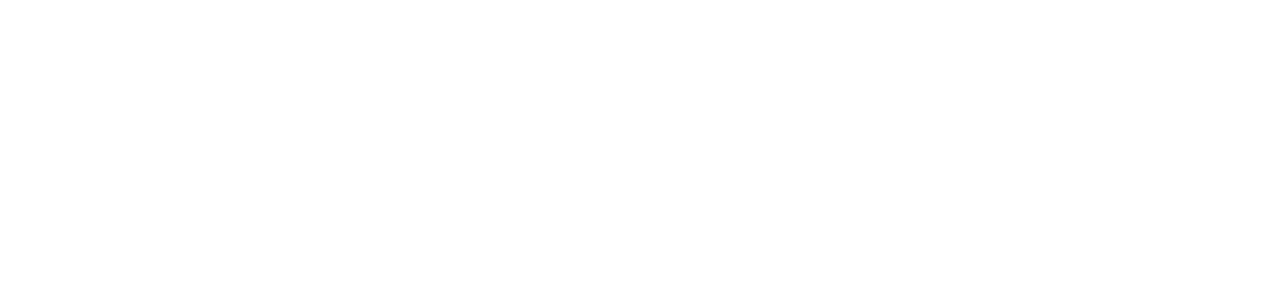
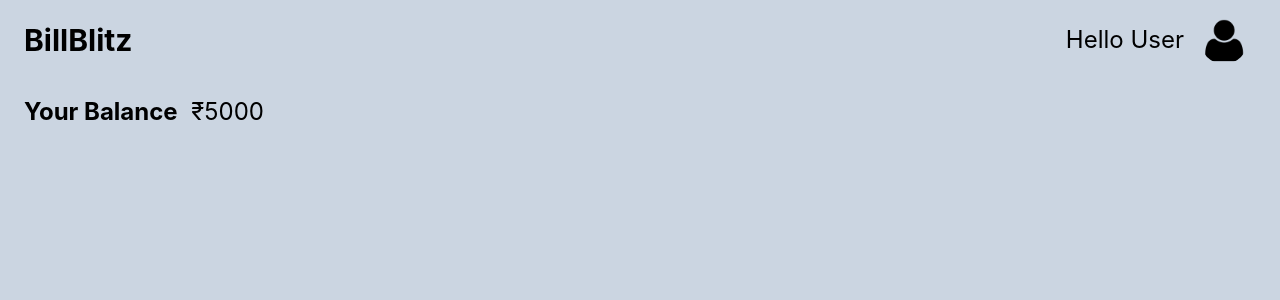
Before and after one commit to shreyansh1410/paytm, a React (Vite) app in the folder frontend/: page /dashboard in a window 1280 px wide. Shown: the top 300 px of the page. Built offline with nearby package versions, Linux system fonts and the light colour scheme.

Commit message:
added more components

```diff
--- /dev/null
+++ b/frontend/src/components/Appbar.jsx
@@ -0,0 +1,20 @@
+import React from "react";
+
+export const Appbar = () => {
+  return (
+    <div className="h-max p-4 px-6">
+      <div className="flex flex-row justify-between items-center text-2xl">
+        <div className="font-bold text-3xl">BillBlitz</div>
+        <div className="flex flex-row items-center">
+          <div className="font-normal px-2">
+            <span>Hello </span>
+            <span>User</span>
+          </div>
+          <div className="px-2">
+            <img src="/user.png" alt="user" className="w-12 rounded-full"/>
+          </div>
+        </div>
+      </div>
+    </div>
+  );
+};
--- /dev/null
+++ b/frontend/src/components/Balance.jsx
@@ -0,0 +1,10 @@
+export const Balance = ({ balance }) => {
+  return (
+    <div className="p-4 px-6">
+      <div className="text-2xl">
+        <span className="font-bold mr-2"> Your Balance </span>
+        <span>₹{balance}</span>
+      </div>
+    </div>
+  );
+};
--- a/frontend/src/pages/Dashboard.jsx
+++ b/frontend/src/pages/Dashboard.jsx
@@ -1,11 +1,15 @@
-import React from 'react'
+import { Appbar } from "../components/Appbar";
+import { Balance } from "../components/Balance";
 
 const Dashboard = () => {
   return (
-    <div>
+    <div className="bg-slate-300 flex flex-col h-screen">
+      {/* Appbar fixed at the top */}
+      <Appbar className="fixed top-0 left-0 right-0 z-10" />
 
+      <Balance balance={5000} />
     </div>
-  )
-}
+  );
+};
 
-export default Dashboard
+export default Dashboard;
--- a/frontend/src/pages/Signin.jsx
+++ b/frontend/src/pages/Signin.jsx
@@ -7,15 +7,16 @@
   return (
     <div className="h-screen flex justify-center bg-slate-300">
       <div className="flex flex-col justify-center">
-        <div className="rounded-lg bg-white min-w-[350px] text-center p-2 h-max px-4">
+        <div className="rounded-lg bg-white min-w-[350px] text-center p-2 min-h-[450px] px-4 flex flex-col justify-between">
+          <div>
             <Heading heading={"Sign In"} />
-          <SubHeading
-            subHeading={"Enter your infromation to log in"}
-          />
+            <SubHeading subHeading={"Enter your infromation to log in"} />
             <InputBox placeholder="johndoe@gmail.com" label={"Email"} />
             <InputBox placeholder="........" label={"Password"} />
+          </div>
+          <div>
             <div className="pt-4">
-            <Button buttonText={"Sign up"} />
+              <Button buttonText={"Sign In"} />
             </div>
             <BottomWarning
               label={"Don't have an account?"}
@@ -25,6 +26,7 @@
           </div>
         </div>
       </div>
+    </div>
   );
 };
 
--- a/frontend/src/pages/Signup.jsx
+++ b/frontend/src/pages/Signup.jsx
@@ -18,7 +18,7 @@
           <InputBox placeholder="johndoe@gmail.com" label={"Email"} />
           <InputBox placeholder="........" label={"Password"} />
           <div className="pt-4">
-            <Button buttonText={"Sign up"} />
+            <Button buttonText={"Sign Up"} />
           </div>
           <BottomWarning
             label={"Already have an account?"}
```
Also changed, not shown: frontend/public/user.png (added). Lines whose indentation alone changed are shown as unchanged.
